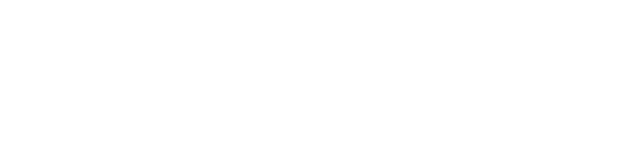
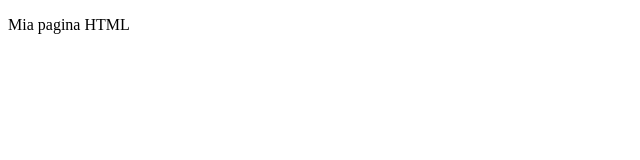
Before and after one commit to sergioanatoli/projetoteste, a plain HTML site: page index.html in a window 1280 px wide. Shown: the whole page, without its empty margins (0-640 px from the left). Drawn offline with Linux system fonts and the light colour scheme.

Commit message:
adicionando o paragrafo no meu site

```diff
--- a/index.html
+++ b/index.html
@@ -7,6 +7,6 @@
     <title>Titulo da pagina</title>
 </head>
 <body>
-
+    <p>Mia pagina HTML</p>
 </body>
 </html>
```
